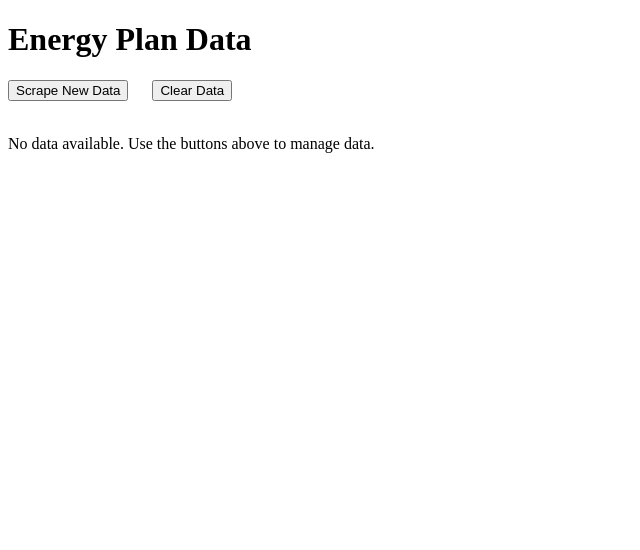
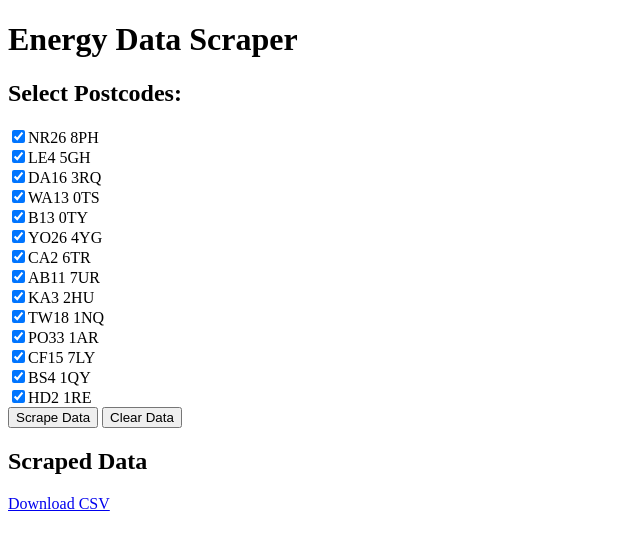
Before and after one commit to benSmith1981/energypricescraper, a Flask app: page / in a window 1280 px wide. Shown: the top 550 px of the page, without its empty margins (0-640 px from the left). Run offline with Flask 2, Linux system fonts and the light colour scheme.

Commit message:
updaated scraping to have different checkbox

```diff
--- a/app.py
+++ b/app.py
@@ -369,50 +369,50 @@ def navigate_and_scrape(url, postcode):
         driver.quit()
         return None
 
-    # try:
-    #     filter_button = WebDriverWait(driver, 10).until(
-    #         EC.element_to_be_clickable((By.CSS_SELECTOR, "button[data-event-label='filters-open']"))
-    #     )
-    #     filter_button.click()
-    #     print("Filter button clicked.")
-    # except Exception as e:
-    #     print("Failed to click Filter button:", e)
-    #     driver.quit()
-    #     return None
+    try:
+        filter_button = WebDriverWait(driver, 10).until(
+            EC.element_to_be_clickable((By.CSS_SELECTOR, "button[data-event-label='filters-open']"))
+        )
+        filter_button.click()
+        print("Filter button clicked.")
+    except Exception as e:
+        print("Failed to click Filter button:", e)
+        driver.quit()
+        return None
 
-    # try:
-    #     div_element = WebDriverWait(driver, 5).until(
-    #         EC.presence_of_element_located((By.XPATH, "//aside[@aria-label='Dialog: results page filters']//div[contains(text(), 'Include plans that require switching directly through the supplier')]"))
-    #     )
-    #     div_element.click()
-    # except Exception as e:
-    #     print("Failed to click Radio button:", e)
-    #     driver.quit()
-    #     return None
+    try:
+        div_element = WebDriverWait(driver, 5).until(
+            EC.presence_of_element_located((By.XPATH, "//aside[@aria-label='Dialog: results page filters']//div[contains(text(), 'Include plans that require switching directly through the supplier')]"))
+        )
+        div_element.click()
+    except Exception as e:
+        print("Failed to click Radio button:", e)
+        driver.quit()
+        return None
 
-    # try:
-    #     aside_element = WebDriverWait(driver, 5).until(
-    #         EC.presence_of_element_located((By.CSS_SELECTOR, "aside[aria-label='Dialog: results page filters']"))
-    #     )
-    #     show_results_button = aside_element.find_element(By.CSS_SELECTOR, "button[type='submit']")
-    #     show_results_button.click()
-    #     print("Show results button clicked.")
-    # except Exception as e:
-    #     print("Failed to click Show results button:", e)
-    #     driver.quit()
-    #     return None
+    try:
+        aside_element = WebDriverWait(driver, 5).until(
+            EC.presence_of_element_located((By.CSS_SELECTOR, "aside[aria-label='Dialog: results page filters']"))
+        )
+        show_results_button = aside_element.find_element(By.CSS_SELECTOR, "button[type='submit']")
+        show_results_button.click()
+        print("Show results button clicked.")
+    except Exception as e:
+        print("Failed to click Show results button:", e)
+        driver.quit()
+        return None
 
-    # try:
-    #     for _ in range(4):
-    #         see_more_button = WebDriverWait(driver, 3).until(
-    #             EC.element_to_be_clickable((By.CSS_SELECTOR, "button[data-event-action='show-more-plans']"))
-    #         )
-    #         # Scroll to the bottom of the page
-    #         driver.find_element_by_tag_name('body').send_keys(Keys.END)
-    #         see_more_button.click()
-    #         print("See more results button clicked.")
-    # except Exception as e:
-    #     print("Failed to click See more results button:", e)
+    try:
+        for _ in range(4):
+            see_more_button = WebDriverWait(driver, 3).until(
+                EC.element_to_be_clickable((By.CSS_SELECTOR, "button[data-event-action='show-more-plans']"))
+            )
+            # Scroll to the bottom of the page
+            driver.find_element_by_tag_name('body').send_keys(Keys.END)
+            see_more_button.click()
+            print("See more results button clicked.")
+    except Exception as e:
+        print("Failed to click See more results button:", e)
 
     time.sleep(3)  # Wait for the results page to load completely
 
@@ -529,27 +529,30 @@ def scrape_and_save_data(postcodes, url, filepath):
 def index():
     filepath = '/tmp/scraped_data.csv'
     data_table = ""
+    all_postcodes = [
+        "NR26 8PH", "LE4 5GH", "DA16 3RQ", "WA13 0TS",
+        "B13 0TY", "YO26 4YG", "CA2 6TR", "AB11 7UR",
+        "KA3 2HU", "TW18 1NQ", "PO33 1AR", "CF15 7LY",
+        "BS4 1QY", "HD2 1RE"
+    ]
 
     if request.method == 'POST':
-        if request.form.get('action') == 'Clear Data':
+        selected_postcodes = request.form.getlist('postcodes')
+        action = request.form.get('action')
+
+        if action == 'Clear Data':
             clear_existing_data(filepath)
-            data_table = ""
-        elif request.form.get('action') == 'Scrape Data':
-            postcodes = [
-                "NR26 8PH"
-                , "LE4 5GH"
-                ,"DA16 3RQ", "WA13 0TS",
-                "B13 0TY", "YO26 4YG", "CA2 6TR", "AB11 7UR",
-                "KA3 2HU", "TW18 1NQ", "PO33 1AR", "CF15 7LY",
-                "BS4 1QY" ,
-                "HD2 1RE"
-            ]
+            data_table = "Data cleared."
+        elif action == 'Scrape Data':
+            if not selected_postcodes:
+                selected_postcodes = all_postcodes  # Default to all if none are selected
             url = "https://www.uswitch.com/"
             clear_existing_data(filepath)  # Optional: Clear data before new scrape
-            scraped_data = scrape_and_save_data(postcodes, url, filepath)
+            scraped_data = scrape_and_save_data(selected_postcodes, url, filepath)
             data_table = scraped_data.to_html(classes='data', header="true", index=False)
 
-    return render_template('index.html', data_table=data_table)
+    return render_template('index.html', postcodes=all_postcodes, data_table=data_table)
+
 
 @app.route('/download-csv')
 def download_csv():
--- a/templates/index.html
+++ b/templates/index.html
@@ -2,20 +2,24 @@
 <html lang="en">
 <head>
     <meta charset="UTF-8">
-    <title>Energy Plan Scraper</title>
+    <title>Scrape Energy Data</title>
 </head>
 <body>
-    <h1>Energy Plan Data</h1>
+    <h1>Energy Data Scraper</h1>
     <form method="POST">
-        <button type="submit" name="action" value="Scrape Data">Scrape New Data</button>
-        <button type="submit" name="action" value="Clear Data" style="margin-left: 20px;">Clear Data</button>
+        <div>
+            <h2>Select Postcodes:</h2>
+            {% for code in postcodes %}
+            <label>
+                <input type="checkbox" name="postcodes" value="{{ code }}" checked>{{ code }}
+            </label><br>
+            {% endfor %}
+        </div>
+        <button type="submit" name="action" value="Scrape Data">Scrape Data</button>
+        <button type="submit" name="action" value="Clear Data">Clear Data</button>
     </form>
-    <br>
-    {% if data_table %}
-        <div>{{ data_table|safe }}</div>
-        <a href="/download-csv">Download CSV</a>
-    {% else %}
-        <p>No data available. Use the buttons above to manage data.</p>
-    {% endif %}
+    <h2>Scraped Data</h2>
+    <div>{{ data_table|safe }}</div>
+    <a href="{{ url_for('download_csv') }}">Download CSV</a>
 </body>
 </html>
```
